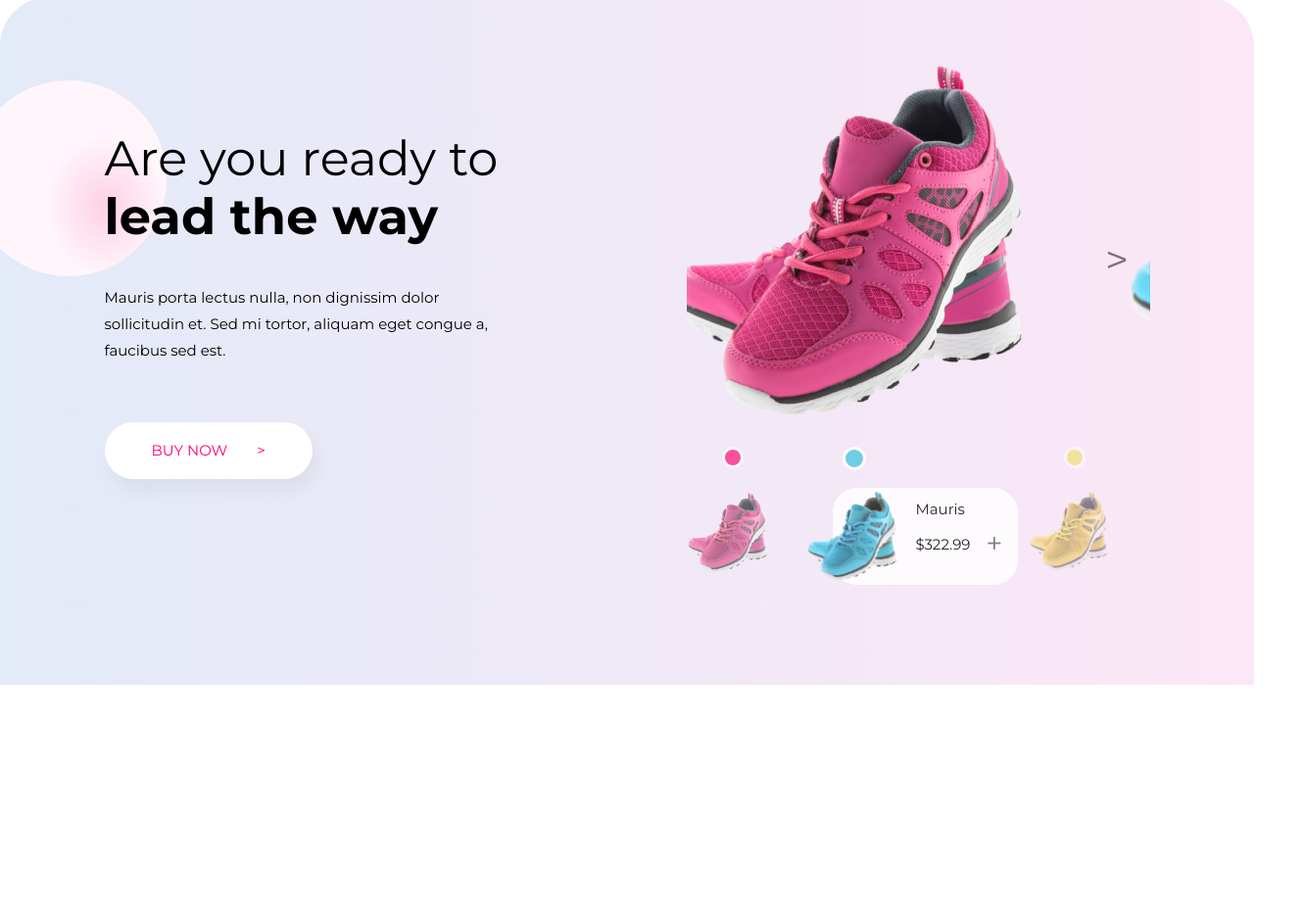
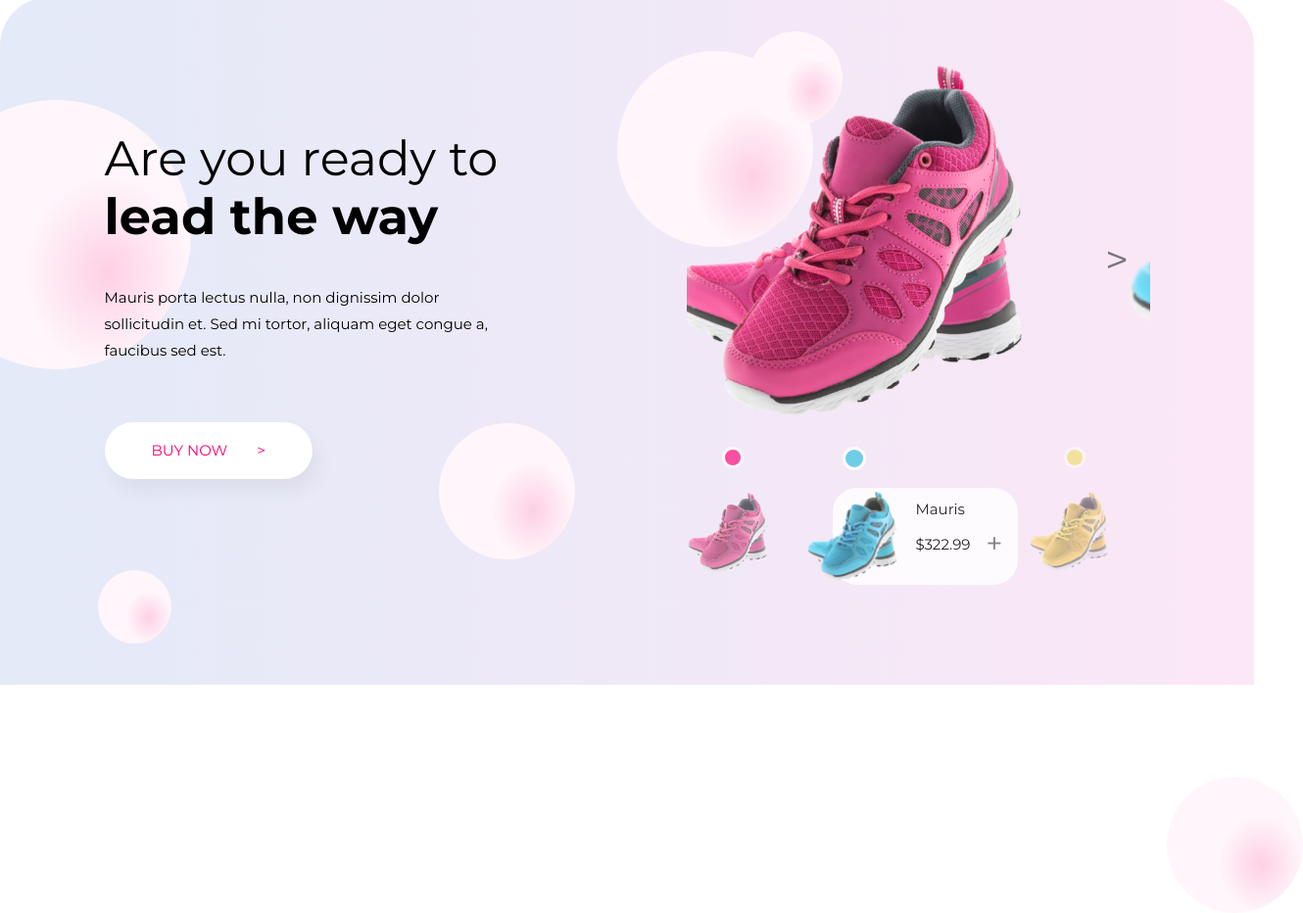
Before and after one commit to sherlymanggala/ACPFrontEndTest, a plain HTML site: page src/index.html in a window 1280 px wide. Shown: the part 118-1050 px from the top of the page at 98% size, 1330 px wide, since content can reach past the window. Before the commit the page ends 817 px from the top, so only its background shows below. Drawn offline with nearby package versions, Linux system fonts and the light colour scheme.

Commit message:
added all circle background

```diff
--- a/src/style.scss
+++ b/src/style.scss
@@ -74,6 +74,7 @@ body {
     padding-right: 8.875rem;
     background: transparent linear-gradient(270deg, $pink-bg 0%, $blue-bg 100%) 0% 0% no-repeat padding-box;
     border-radius: 50px 50px 0px 0px;
+    height: fit-content;
 
     .bg-circle-containner {
         .bg-circle {
@@ -83,11 +84,51 @@ body {
             background: transparent radial-gradient(closest-side at 69% 64%, $pink-1 0%, $pink-2 0%, $pink-3 100%) 0% 0% no-repeat padding-box;
             z-index: 1;
 
+            // First biggest circle on the top left side
             &.c-one {
+                width: 275px;
+                height: 275px;
+                top: 220px;
+                left: -80px;
+            }
+
+            // Big circle near shoes
+            &.c-two {
                 width: 200px;
                 height: 200px;
-                top: 200px;
-                left: -30px;
+                top: 170px;
+                right: 450px;
+            }
+
+            // Smaller circle near shoes on top of big circle
+            &.c-three {
+                width: 96px;
+                height: 96px;
+                top: 150px;
+                right: 420px;
+            }
+
+            // Smallest circle on left bottom of banner
+            &.c-four {
+                width: 75px;
+                height: 75px;
+                top: 700px;
+                left: 100px;
+            }
+
+            // Circle on middle bottom of banner
+            &.c-five {
+                width: 139px;
+                height: 139px;
+                top: 550px;
+                left: 35%;
+            }
+
+            &.c-six {
+                width: 139px;
+                height: 139px;
+                bottom: -250px;
+                right: -50px;
             }
         }
     }
```
Also changed, not shown: src/style.css.
